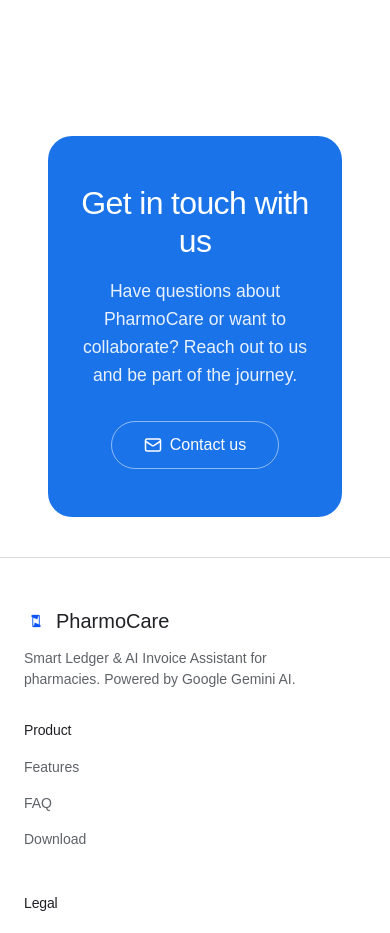
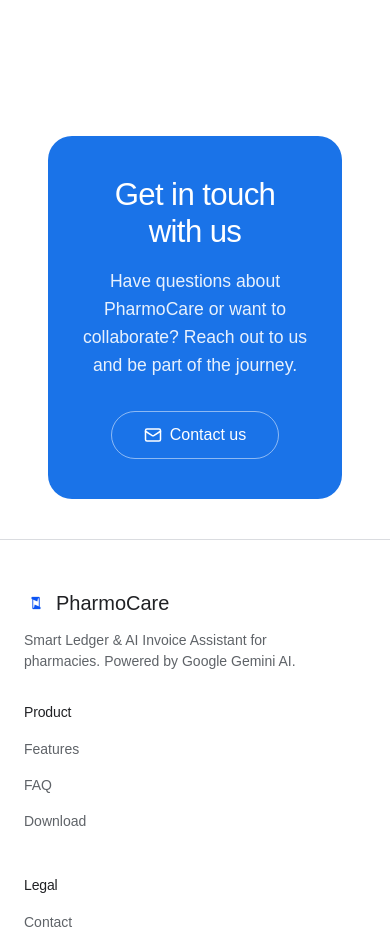
Before and after one commit to yashendrajain/pharmocare, a React (Vite) app: page / in a window 390 px wide. Shown: the part 8440-9373 px from the top of the page. Built offline with nearby package versions, Linux system fonts and the light colour scheme.

Commit message:
Fix text wrapping and reduce padding on mobile contact banner

```diff
--- a/src/components/Contact.jsx
+++ b/src/components/Contact.jsx
@@ -13,7 +13,7 @@
 
         <div className="contact-banner">
           <h2>
-            Get in touch with us
+            Get in touch with&nbsp;us
           </h2>
 
           <p>
--- a/src/index.css
+++ b/src/index.css
@@ -832,7 +832,7 @@
 .contact-banner {
   background: var(--primary);
   border-radius: 24px;
-  padding: 48px 24px;
+  padding: 40px 20px;
   text-align: center;
   color: #ffffff;
 }
@@ -844,7 +844,7 @@
 }
 
 .contact-banner h2 {
-  font-size: clamp(2rem, 8vw, 3rem);
+  font-size: clamp(1.75rem, 8vw, 3rem);
   font-weight: 500;
   margin-bottom: 16px;
   letter-spacing: -0.02em;
```
